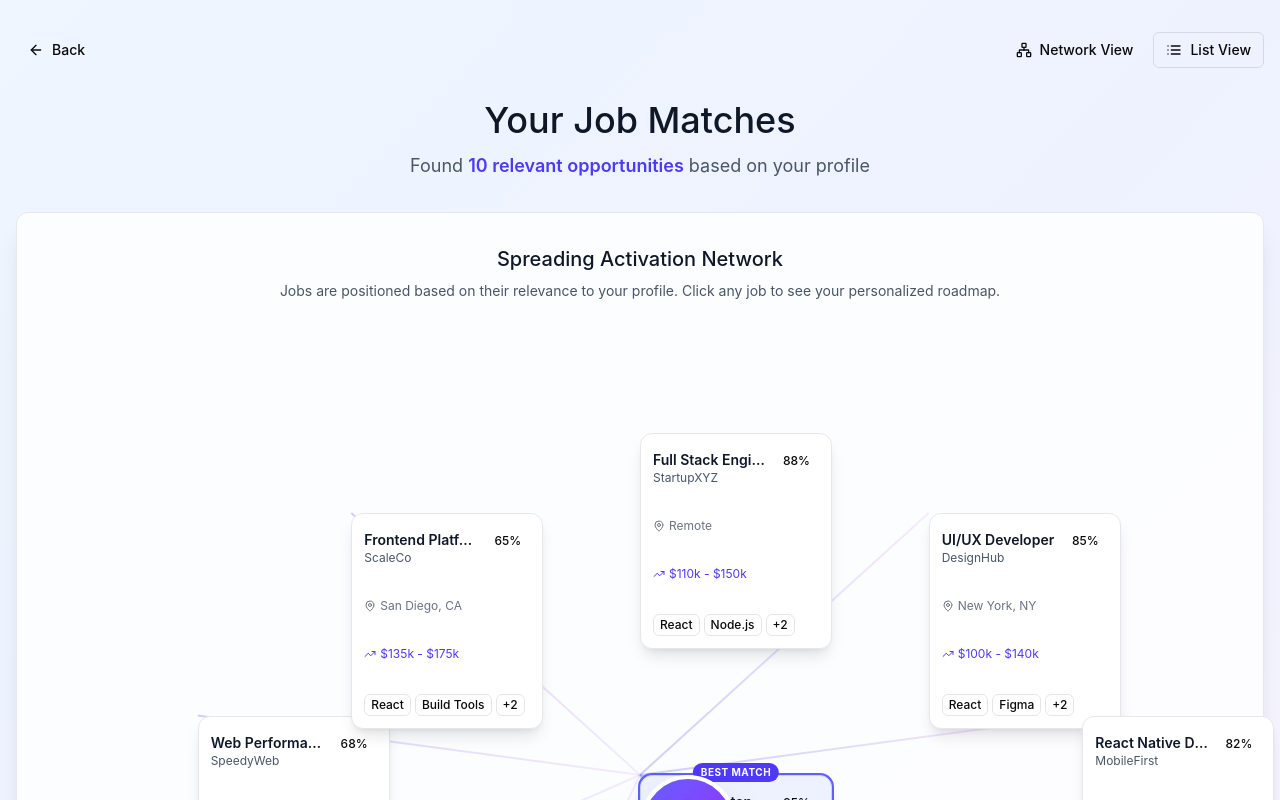
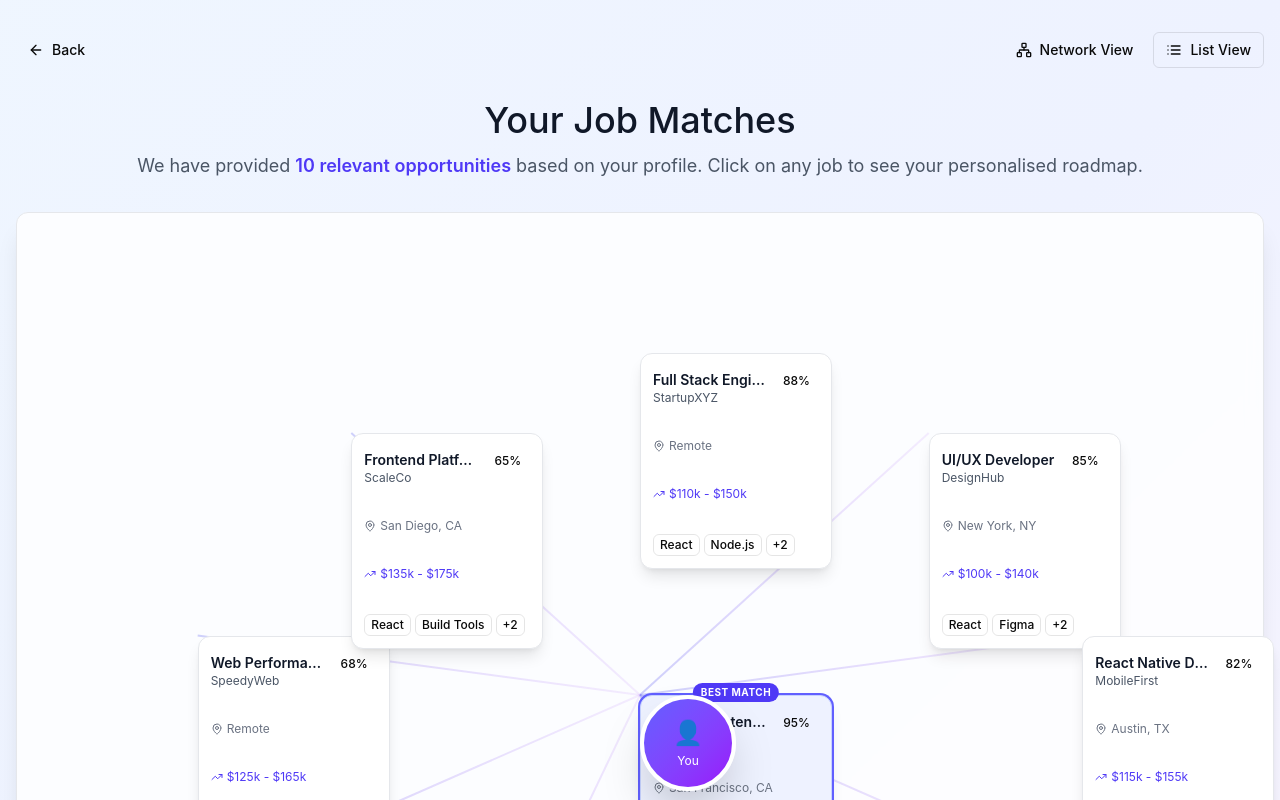
Before and after one commit to AloyBoy-hub/Discover-Your-Career, a React (Vite) app in the folder frontend/: page /results in a window 1280 px wide. Shown: the top 800 px of the page. Built offline with nearby package versions, Linux system fonts and the light colour scheme.

Commit message:
Update ResultsPage.tsx

```diff
--- a/frontend/src/app/pages/ResultsPage.tsx
+++ b/frontend/src/app/pages/ResultsPage.tsx
@@ -62,22 +62,14 @@ export function ResultsPage() {
             animate={{ opacity: 1 }}
             transition={{ delay: 0.2 }}
           >
-            Found <span className="font-semibold text-indigo-600">{mockJobs.length} relevant opportunities</span> based on your profile
+            We have provided <span className="font-semibold text-indigo-600">{mockJobs.length} relevant opportunities</span> based on your profile. Click on any job to see your personalised roadmap.
           </motion.p>
         </div>
 
-        {/* Main Content */}
+        {/* Spreading Activation Network */}
         <Card className="bg-white/80 backdrop-blur-sm border-gray-200 shadow-xl">
           {viewMode === 'network' ? (
             <div className="p-8">
-              <div className="mb-6 text-center">
-                <h2 className="text-xl mb-2 text-gray-900">
-                  Spreading Activation Network
-                </h2>
-                <p className="text-sm text-gray-600">
-                  Jobs are positioned based on their relevance to your profile. Click any job to see your personalized roadmap.
-                </p>
-              </div>
               <SpreadingActivationViz jobs={mockJobs} />
             </div>
           ) : (
```
